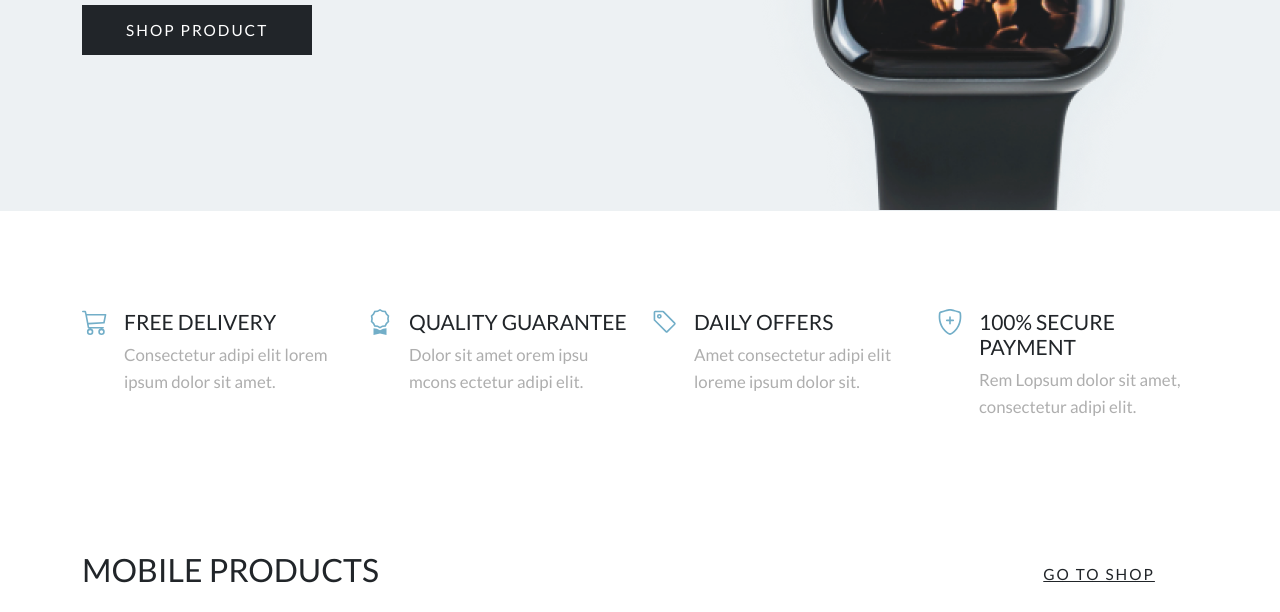
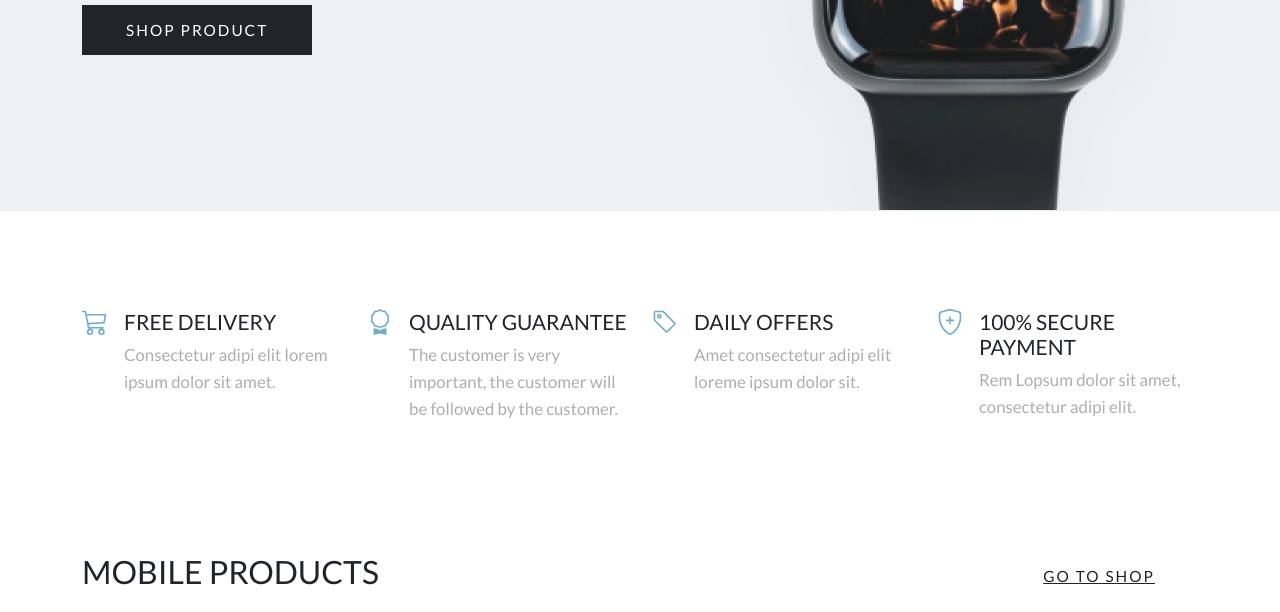
Before and after one commit to flankerbolt/mini-store, a plain HTML site: page index.html in a window 1280 px wide. Shown: the part 466-1078 px from the top of the page. Drawn offline with nearby package versions, Linux system fonts and the light colour scheme.

Commit message:
Update index.html

```diff
--- a/index.html
+++ b/index.html
@@ -303,7 +303,7 @@
               </div>
               <div class="icon-box-content">
                 <h3 class="card-title text-uppercase text-dark">Quality guarantee</h3>
-                <p>Dolor sit amet orem ipsu mcons ectetur adipi elit.</p>
+                <p>The customer is very important, the customer will be followed by the customer.</p>
               </div>
             </div>
           </div>
```
